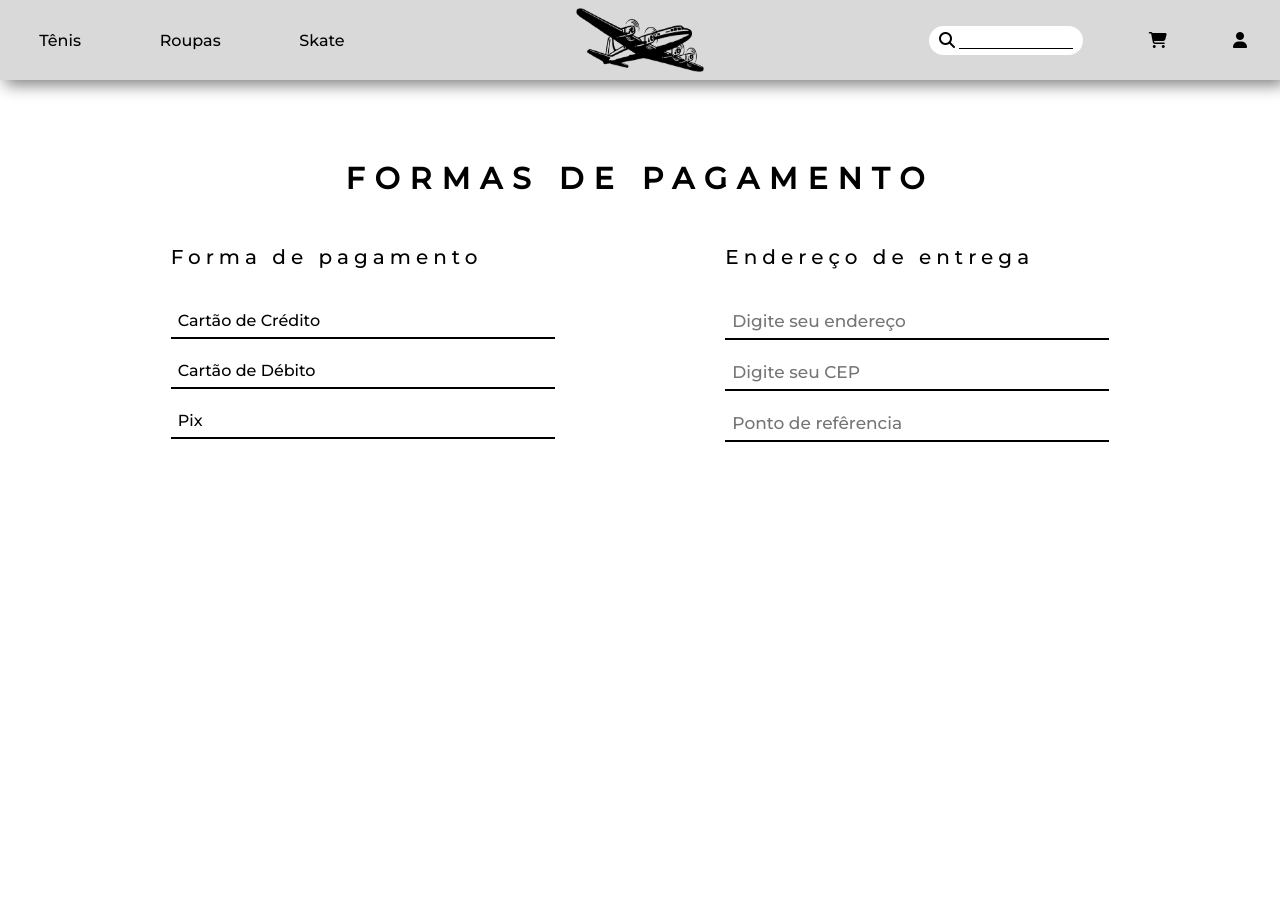
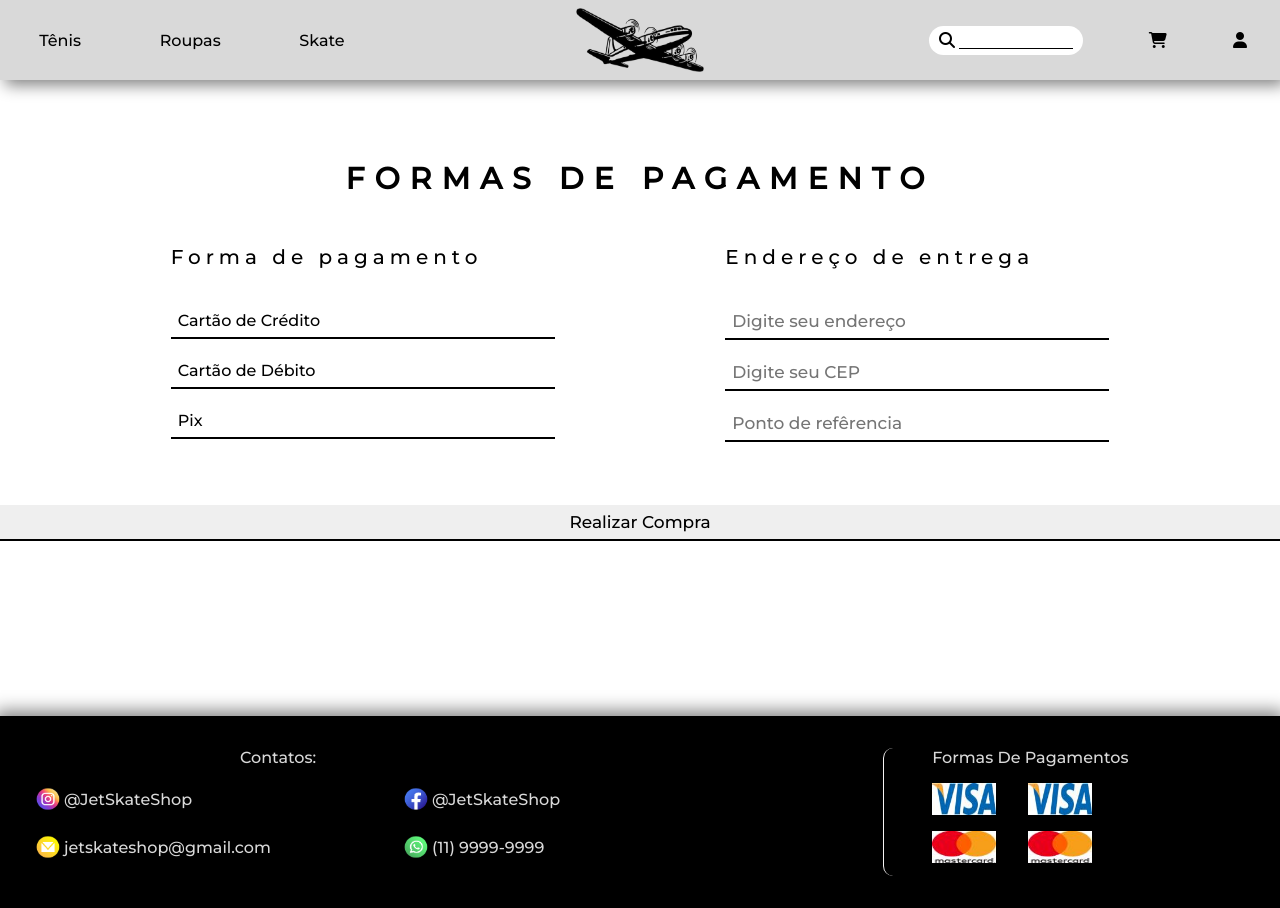
Before and after one commit to MatheusLopes13/JETSKATESHOP, a website: page src/pagamento/pagamento.html in a window 1280 px wide. Before the commit the page ends 800 px from the top, so only its background shows below. Drawn offline with Linux system fonts and the light colour scheme.

Commit message:
adicionei button, coloquei o footer

```diff
--- a/src/pagamento/pagamento.css
+++ b/src/pagamento/pagamento.css
@@ -45,3 +45,14 @@
     width: 30%;
 
 }
+
+button {
+    border: none;
+    border-bottom: 2px solid black;
+    width: 100%;
+    padding: 7px;
+    font-size: 17px;
+    margin-bottom: 15px;
+    margin-top: 3rem;
+
+}
--- a/src/pagamento/pagamento.html
+++ b/src/pagamento/pagamento.html
@@ -83,6 +83,69 @@
 
                 </div>
             </div>
+            <button>
+                        Realizar Compra
+            </button>
 
         </div>
     </main>
+    <footer class="footer-menu">
+        <div class="box-contatos">
+
+            <p class="align-contato font-padrao">
+                Contatos:
+            </p>
+
+            <div class="espaco-contatos">
+
+                <p class="margin-contatos alinhamento-contatos font-padrao">
+                    <img  class="footer-imagem1" src="../publico/imagens/instagram.png"  alt="instagram">
+                    @JetSkateShop
+                </p>
+
+
+                <p class="alinhamento-contatos font-padrao">
+                    <img  class="footer-imagem1 alinhamento-contatos"  src="../publico/imagens/facebook.png"  alt="facebook">
+                    @JetSkateShop
+                    </p>
+
+            </div>
+
+            <div class="espaco-contatos">
+                <p class="margin-contatos alinhamento-contatos font-padrao">
+                        <img  class="footer-imagem1"  src="../publico/imagens/email.png"  alt="mensagem">
+                    jetskateshop@gmail.com
+
+                    </p>
+
+                    <p class="alinhamento-contatos font-padrao">
+                    <img  class="footer-imagem1"  src="../publico/imagens/whats.png"  alt="whatsapp">
+                    (11) 9999-9999
+                    </p>
+            </div>
+        </div>
+
+        <div class="box-pagamentos">
+
+            <p class="font-padrao">
+                Formas De Pagamentos
+            </p>
+
+            <div class="margin-box-pagamentos">
+                <img class="footer-imagens" src="../publico/imagens/imagem.visa.jpeg" alt="visa">
+                <img class="footer-imagens" src="../publico/imagens/imagem.visa.jpeg"  alt="elo">
+            </div>
+
+            <div  class="margin-box-pagamentos">
+                <img class="footer-imagens" src="../publico/imagens/imagem.mastercard.jpeg"  alt="mastercard">
+                <img class="footer-imagens" src="../publico/imagens/imagem.mastercard.jpeg"  alt="mastercard">
+            </div>
+
+        </div>
+
+    </footer>
+
+    </body>
+
+
+</html>
```
